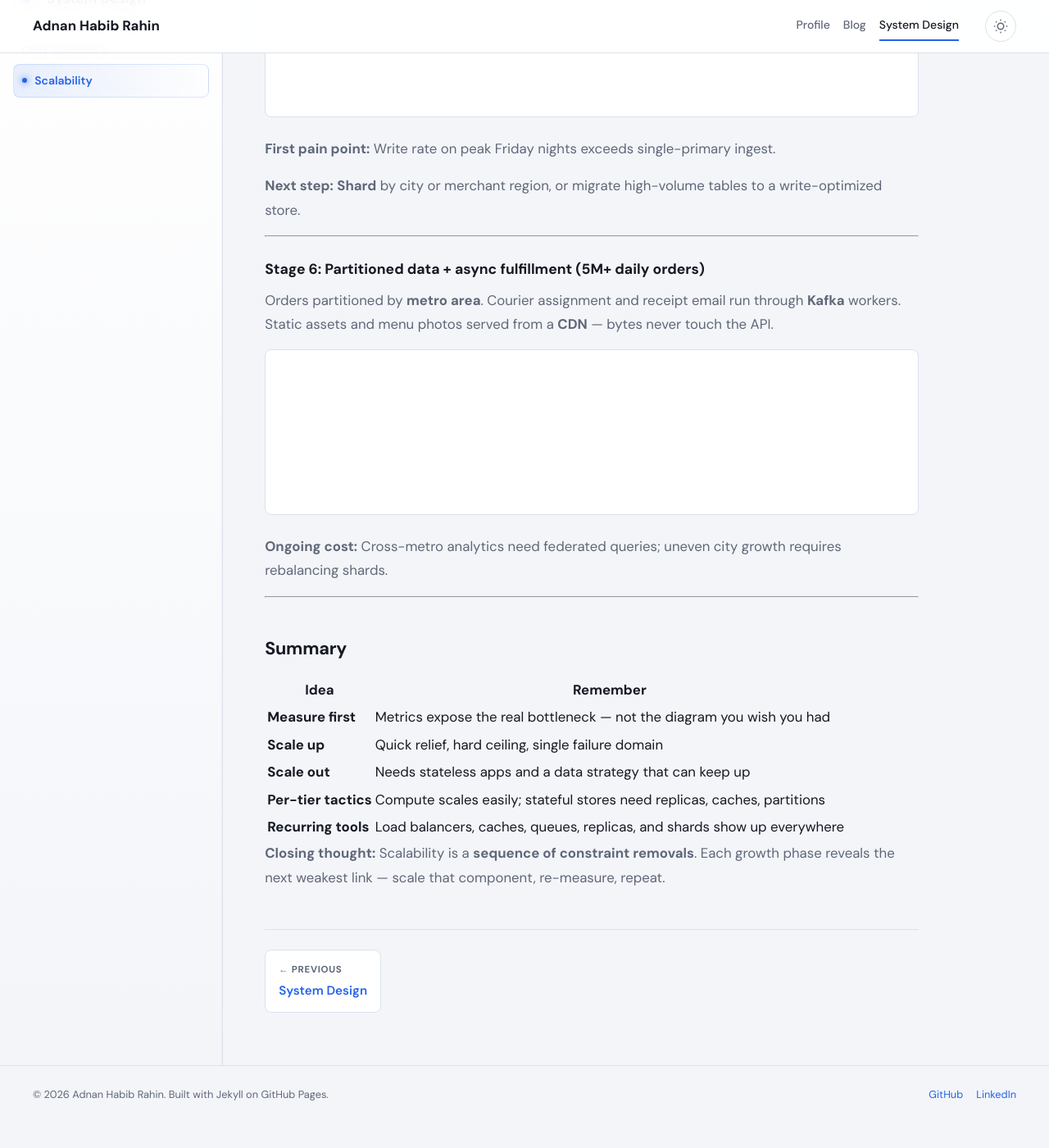
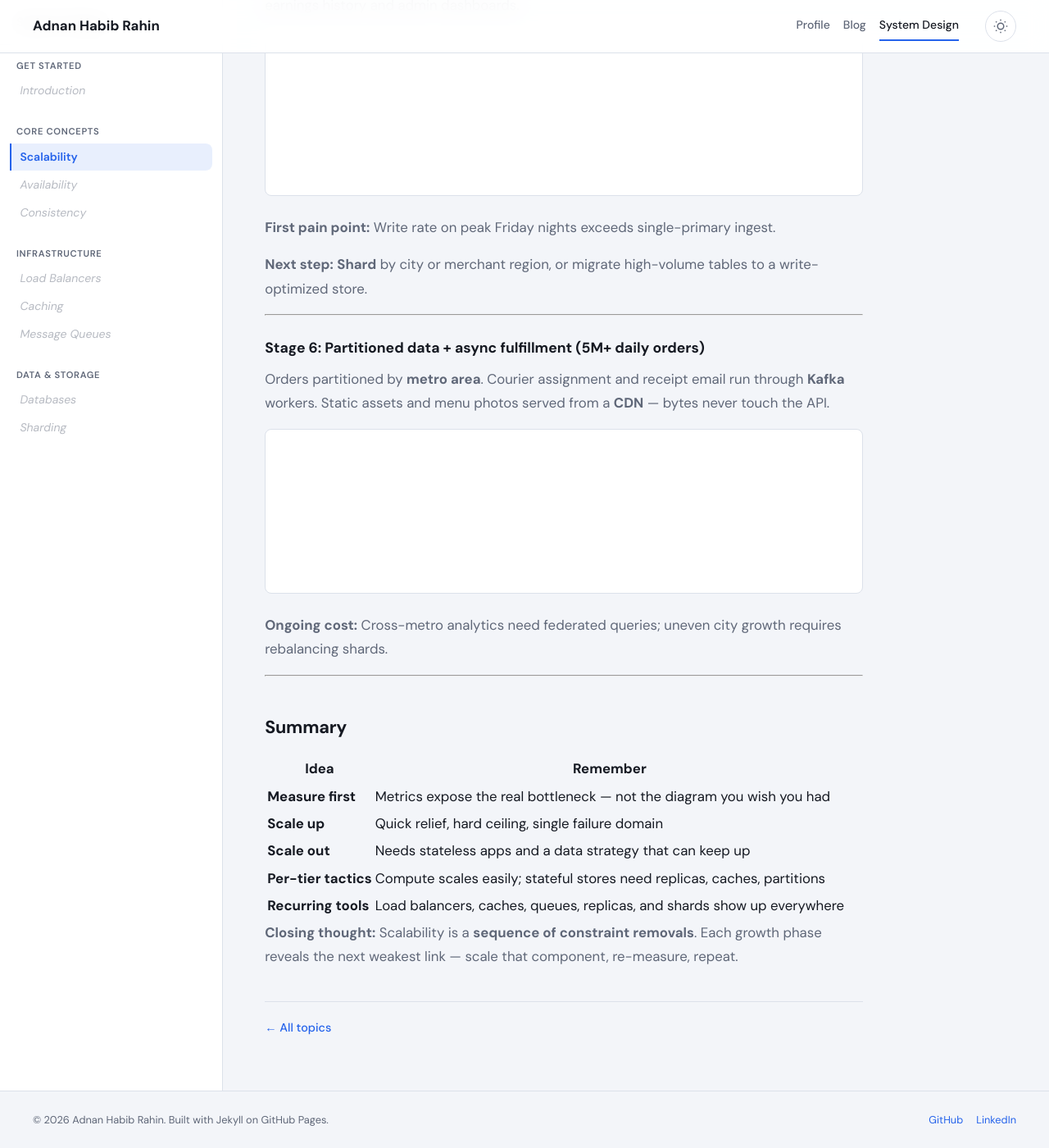
Before and after one commit to adnanrahin/adnanrahin.github.io, a Jekyll site: the page built from system-design/scalability.md, in a window 1280 px wide and 1400 px high, scrolled down 8602 px. Shown: the whole window at 82% size. Built offline with Jekyll 4.4.1, drawn with Linux system fonts in a browser that asks for light colours; before the commit the page ends 9972 px from its top, so only the background shows below that.

Commit message:
LangChain-style System Design docs with topic list and sidebar

```diff
--- a/_data/system_design_nav.yml
+++ b/_data/system_design_nav.yml
@@ -1,7 +1,51 @@
-# Add a topic here when its page exists under system-design/
-# Only listed topics appear in the sidebar.
+# System Design docs navigation
+# published: true  → page exists at /system-design/{slug}/
+# published: false → listed as "Coming soon" (sidebar + index)
+
+- section: Get Started
+  items:
+    - title: Introduction
+      slug: introduction
+      description: How to read these notes and what to expect in each topic.
+      published: false
 
 - section: Core Concepts
   items:
     - title: Scalability
       slug: scalability
+      description: Metrics, scale-up vs scale-out, and tier-by-tier growth patterns.
+      published: true
+    - title: Availability
+      slug: availability
+      description: Uptime, redundancy, failover, and SLA trade-offs.
+      published: false
+    - title: Consistency
+      slug: consistency
+      description: CAP theorem, strong vs eventual consistency, and real-world picks.
+      published: false
+
+- section: Infrastructure
+  items:
+    - title: Load Balancers
+      slug: load-balancers
+      description: L4 vs L7 routing, health checks, and traffic distribution.
+      published: false
+    - title: Caching
+      slug: caching
+      description: Cache-aside, TTL, eviction, and invalidation strategies.
+      published: false
+    - title: Message Queues
+      slug: message-queues
+      description: Async decoupling, backpressure, and consumer scaling.
+      published: false
+
+- section: Data & Storage
+  items:
+    - title: Databases
+      slug: databases
+      description: SQL vs NoSQL, replication, and when to pick each.
+      published: false
+    - title: Sharding
+      slug: sharding
+      description: Partition keys, hot spots, and cross-shard queries.
+      published: false
--- a/_includes/system-design-nav.html
+++ b/_includes/system-design-nav.html
@@ -6,10 +6,11 @@
       {% for item in group.items %}
         {% assign item_href = '/system-design/' | append: item.slug | append: '/' | relative_url %}
         <li class="docs-rail__item{% if page.sd_slug == item.slug %} docs-rail__item--active{% endif %}">
-          <a href="{{ item_href }}" class="docs-rail__link">
-            <span class="docs-rail__dot" aria-hidden="true"></span>
-            <span>{{ item.title }}</span>
-          </a>
+          {% if item.published %}
+          <a href="{{ item_href }}" class="docs-rail__link">{{ item.title }}</a>
+          {% else %}
+          <span class="docs-rail__link docs-rail__link--soon">{{ item.title }}</span>
+          {% endif %}
         </li>
       {% endfor %}
     </ul>
--- a/_includes/system-design-pager.html
+++ b/_includes/system-design-pager.html
@@ -1,60 +1,57 @@
 {% assign sd_next = nil %}
 {% assign sd_prev = nil %}
-{% assign sd_index = -1 %}
-{% assign sd_i = 0 %}
 {% assign sd_found = false %}
 
-{% if page.sd_slug == 'overview' %}
 {% for group in site.data.system_design_nav %}
   {% for item in group.items %}
-      {% unless sd_next %}
-        {% assign sd_next = item %}
-      {% endunless %}
-    {% endfor %}
-  {% endfor %}
-{% else %}
-  {% for group in site.data.system_design_nav %}
-    {% for item in group.items %}
-      {% if sd_found and sd_next == nil %}
+    {% if sd_found and sd_next == nil and item.published %}
       {% assign sd_next = item %}
     {% endif %}
     {% if page.sd_slug == item.slug %}
       {% assign sd_found = true %}
-        {% assign sd_index = sd_i %}
-      {% elsif sd_found == false %}
+    {% elsif sd_found == false and item.published %}
       {% assign sd_prev = item %}
     {% endif %}
-      {% assign sd_i = sd_i | plus: 1 %}
   {% endfor %}
 {% endfor %}
+
+{% if page.sd_overview %}
+  {% assign sd_prev = nil %}
+  {% unless sd_next %}
+    {% for group in site.data.system_design_nav %}
+      {% for item in group.items %}
+        {% if item.published and sd_next == nil %}
+          {% assign sd_next = item %}
+        {% endif %}
+      {% endfor %}
+    {% endfor %}
+  {% endunless %}
 {% endif %}
 
-{% assign sd_has_pager = false %}
-{% if page.sd_slug == 'overview' and sd_next %}
-  {% assign sd_has_pager = true %}
-{% elsif page.sd_slug != 'overview' %}
-  {% if sd_prev or sd_index == 0 or sd_next %}
-    {% assign sd_has_pager = true %}
+{% assign sd_show_pager = false %}
+{% if page.sd_overview and sd_next %}
+  {% assign sd_show_pager = true %}
+{% elsif page.sd_slug != 'overview' and page.sd_overview != true %}
+  {% if sd_prev or sd_next %}
+    {% assign sd_show_pager = true %}
   {% endif %}
 {% endif %}
 
-{% if sd_has_pager %}
+{% if sd_show_pager %}
 <nav class="docs-pager" aria-label="Topic navigation">
   <div class="docs-pager__item docs-pager__item--prev">
-    {% if page.sd_slug == 'overview' %}
+    {% if page.sd_overview %}
       <span class="docs-pager__placeholder"></span>
-    {% elsif sd_index == 0 %}
-      <a href="{{ '/system-design/' | relative_url }}" class="docs-pager__link">
-        <span class="docs-pager__label">Previous</span>
-        <span class="docs-pager__title">System Design</span>
-      </a>
     {% elsif sd_prev %}
       <a href="{{ '/system-design/' | append: sd_prev.slug | append: '/' | relative_url }}" class="docs-pager__link">
         <span class="docs-pager__label">Previous</span>
         <span class="docs-pager__title">{{ sd_prev.title }}</span>
       </a>
     {% else %}
-      <span class="docs-pager__placeholder"></span>
+      <a href="{{ '/system-design/' | relative_url }}" class="docs-pager__link">
+        <span class="docs-pager__label">Previous</span>
+        <span class="docs-pager__title">All topics</span>
+      </a>
     {% endif %}
   </div>
 
@@ -65,7 +62,10 @@
         <span class="docs-pager__title">{{ sd_next.title }}</span>
       </a>
     {% else %}
-      <span class="docs-pager__placeholder"></span>
+      <a href="{{ '/system-design/' | relative_url }}" class="docs-pager__link">
+        <span class="docs-pager__label">Next</span>
+        <span class="docs-pager__title">All topics</span>
+      </a>
     {% endif %}
   </div>
 </nav>
--- a/_layouts/system-design-docs.html
+++ b/_layouts/system-design-docs.html
@@ -4,8 +4,7 @@ layout: default
 <div class="docs-shell">
   <aside class="docs-rail" id="docs-rail" aria-label="System Design">
     <div class="docs-rail__top">
-      <a href="{{ '/system-design/' | relative_url }}" class="docs-rail__brand{% if page.sd_slug == 'overview' %} docs-rail__brand--active{% endif %}">
-        <span class="docs-rail__brand-icon" aria-hidden="true">◈</span>
+      <a href="{{ '/system-design/' | relative_url }}" class="docs-rail__brand{% if page.sd_overview %} docs-rail__brand--active{% endif %}">
         <span class="docs-rail__brand-text">System Design</span>
       </a>
       <button type="button" class="docs-rail__close" aria-label="Close navigation" data-docs-close>
@@ -40,6 +39,11 @@ layout: default
       <div class="docs-content post-content">
         {{ content }}
       </div>
+      {% unless page.sd_overview %}
+      <p class="docs-back-list">
+        <a href="{{ '/system-design/' | relative_url }}">← All topics</a>
+      </p>
+      {% endunless %}
       {% include system-design-pager.html %}
     </article>
   </div>
--- a/assets/css/style.css
+++ b/assets/css/style.css
@@ -1020,72 +1020,44 @@ code {
   top: var(--header-h);
   height: calc(100vh - var(--header-h));
   overflow-y: auto;
-  padding: 1.25rem 1rem 2rem;
-  background:
-    linear-gradient(180deg, var(--bg-elevated) 0%, var(--bg) 100%);
+  padding: 1.5rem 0 2rem;
+  background: var(--bg-elevated);
   border-right: 1px solid var(--border);
-  box-shadow: inset -1px 0 0 rgba(37, 99, 235, 0.06);
-}
-[data-theme="dark"] .docs-rail {
-  background: linear-gradient(180deg, #12151f 0%, #0f1117 100%);
-  box-shadow: inset -1px 0 0 rgba(108, 158, 255, 0.08);
 }
 
 .docs-rail__top {
   position: relative;
-  margin-bottom: 1.25rem;
-  padding-bottom: 1rem;
+  margin-bottom: 1rem;
+  padding: 0 1.25rem 1rem;
   border-bottom: 1px solid var(--border);
 }
 
-.docs-rail__home {
-  display: inline-block;
-  font-size: 0.75rem;
-  font-weight: 500;
-  color: var(--text-muted);
-  margin-bottom: 0.65rem;
-}
-.docs-rail__home:hover { color: var(--accent); }
-
 .docs-rail__brand {
-  display: flex;
-  align-items: center;
-  gap: 0.55rem;
-  color: var(--text);
-  font-weight: 700;
-  font-size: 1.05rem;
+  display: block;
+  color: var(--text);
+  font-weight: 700;
+  font-size: 0.95rem;
+  line-height: 1.3;
 }
 .docs-rail__brand:hover { color: var(--accent); }
-
-.docs-rail__brand--active {
-  color: var(--accent);
-}
-
-.docs-rail__brand-icon {
-  display: flex;
-  align-items: center;
-  justify-content: center;
-  width: 2rem;
-  height: 2rem;
-  border-radius: var(--radius-sm);
-  background: var(--accent-soft);
-  color: var(--accent);
-  font-size: 1rem;
-}
-
-.docs-rail__close { display: none; }
+.docs-rail__brand--active { color: var(--accent); }
+
+.docs-rail__brand-icon { display: none; }
+
+.docs-rail__nav {
+  padding: 0 0.75rem;
+}
 
 .docs-rail__group {
-  margin-bottom: 1.35rem;
-}
-.docs-rail__group:last-child { margin-bottom: 0; }
+  margin-bottom: 1.5rem;
+}
 
 .docs-rail__heading {
-  margin: 0 0 0.5rem;
-  padding: 0 0.65rem;
-  font-size: 0.68rem;
-  font-weight: 700;
-  letter-spacing: 0.1em;
+  margin: 0 0 0.35rem;
+  padding: 0 0.5rem;
+  font-size: 0.7rem;
+  font-weight: 600;
+  letter-spacing: 0.06em;
   text-transform: uppercase;
   color: var(--text-muted);
 }
@@ -1094,74 +1066,46 @@ code {
   list-style: none;
   margin: 0;
   padding: 0;
-  display: flex;
-  flex-direction: column;
-  gap: 0.15rem;
 }
 
 .docs-rail__link {
-  display: flex;
-  align-items: center;
-  gap: 0.55rem;
-  padding: 0.5rem 0.65rem;
-  border-radius: var(--radius-sm);
+  display: block;
+  padding: 0.4rem 0.5rem 0.4rem 0.65rem;
+  margin: 0.1rem 0;
+  border-left: 2px solid transparent;
+  border-radius: 0 var(--radius-sm) var(--radius-sm) 0;
   font-size: 0.875rem;
-  font-weight: 500;
-  color: var(--text-muted);
-  border: 1px solid transparent;
-  transition: background 0.15s, color 0.15s, border-color 0.15s;
+  font-weight: 400;
+  color: var(--text-muted);
+  line-height: 1.4;
+  transition: color 0.12s, background 0.12s, border-color 0.12s;
 }
 a.docs-rail__link:hover {
+  color: var(--text);
   background: var(--accent-soft);
-  color: var(--text);
-}
-
-.docs-rail__dot {
-  width: 6px;
-  height: 6px;
-  border-radius: 50%;
-  background: var(--border);
-  flex-shrink: 0;
-  transition: background 0.15s, box-shadow 0.15s;
 }
 
 .docs-rail__item--active .docs-rail__link {
-  background: linear-gradient(90deg, var(--accent-soft) 0%, transparent 100%);
-  border-color: rgba(37, 99, 235, 0.15);
-  color: var(--accent);
-  font-weight: 600;
-}
-[data-theme="dark"] .docs-rail__item--active .docs-rail__link {
-  border-color: rgba(108, 158, 255, 0.2);
-}
-.docs-rail__item--active .docs-rail__dot {
-  background: var(--accent);
-  box-shadow: 0 0 8px var(--accent);
+  border-left-color: var(--accent);
+  background: var(--accent-soft);
+  color: var(--accent);
+  font-weight: 600;
 }
 
 .docs-rail__link--soon {
-  opacity: 0.55;
+  opacity: 0.45;
   cursor: default;
-}
-.docs-rail__soon {
-  margin-left: auto;
-  font-size: 0.62rem;
-  font-weight: 700;
-  text-transform: uppercase;
-  letter-spacing: 0.05em;
-  padding: 0.12rem 0.4rem;
-  border-radius: 999px;
-  background: var(--bg-card);
-  border: 1px dashed var(--border);
-  color: var(--text-muted);
-}
+  font-style: italic;
+}
+
+.docs-rail__close { display: none; }
 
 .docs-backdrop { display: none; }
 
 .docs-stage {
   min-width: 0;
-  padding: 2rem clamp(1.25rem, 4vw, 3.5rem) 4rem;
-  max-width: 900px;
+  padding: 2.5rem clamp(1.5rem, 4vw, 4rem) 4rem;
+  max-width: 52rem;
 }
 
 .docs-stage__toolbar {
@@ -1235,6 +1179,115 @@ a.docs-rail__link:hover {
   margin: 1.5rem 0 0.5rem;
   font-size: 1.1rem;
   font-weight: 700;
+}
+
+/* Topic index (System Design home) */
+.docs-index__list {
+  display: flex;
+  flex-direction: column;
+  gap: 0.75rem;
+}
+
+.docs-index__card {
+  padding: 1.15rem 1.25rem;
+  background: var(--bg-card);
+  border: 1px solid var(--border);
+  border-radius: var(--radius-sm);
+  transition: border-color 0.15s, box-shadow 0.15s;
+}
+.docs-index__card:not(.docs-index__card--soon):hover {
+  border-color: rgba(37, 99, 235, 0.35);
+  box-shadow: var(--shadow-sm);
+}
+.docs-index__card--soon {
+  opacity: 0.7;
+  background: var(--bg);
+}
+
+.docs-index__section {
+  margin: 0 0 0.35rem;
+  font-size: 0.68rem;
+  font-weight: 600;
+  letter-spacing: 0.06em;
+  text-transform: uppercase;
+  color: var(--accent);
+}
+
+.docs-index__title {
+  margin: 0 0 0.35rem;
+  font-size: 1.1rem;
+  font-weight: 700;
+  line-height: 1.3;
+}
+.docs-index__title a {
+  color: var(--text);
+}
+.docs-index__title a:hover {
+  color: var(--accent);
+}
+
+.docs-index__desc {
+  margin: 0;
+  font-size: 0.9rem;
+  line-height: 1.55;
+  color: var(--text-muted);
+}
+
+.docs-index__badge {
+  display: inline-block;
+  margin-top: 0.5rem;
+  font-size: 0.68rem;
+  font-weight: 600;
+  text-transform: uppercase;
+  letter-spacing: 0.04em;
+  color: var(--text-muted);
+}
+
+.docs-index__pagination {
+  display: flex;
+  align-items: center;
+  justify-content: center;
+  gap: 1.25rem;
+  margin-top: 2rem;
+  padding-top: 1.5rem;
+  border-top: 1px solid var(--border);
+}
+
+.docs-index__page-btn {
+  padding: 0.45rem 1rem;
+  font-size: 0.875rem;
+  font-weight: 600;
+  font-family: inherit;
+  color: var(--text);
+  background: var(--bg-card);
+  border: 1px solid var(--border);
+  border-radius: var(--radius-sm);
+  cursor: pointer;
+  transition: border-color 0.15s, color 0.15s;
+}
+.docs-index__page-btn:hover:not(:disabled) {
+  border-color: var(--accent);
+  color: var(--accent);
+}
+.docs-index__page-btn:disabled {
+  opacity: 0.4;
+  cursor: not-allowed;
+}
+
+.docs-index__page-info {
+  font-size: 0.875rem;
+  font-weight: 500;
+  color: var(--text-muted);
+  min-width: 7rem;
+  text-align: center;
+}
+
+.docs-back-list {
+  margin: 2.5rem 0 0;
+  padding-top: 1.25rem;
+  border-top: 1px solid var(--border);
+  font-size: 0.9rem;
+  font-weight: 500;
 }
 
 .docs-pager {
--- a/assets/js/main.js
+++ b/assets/js/main.js
@@ -66,4 +66,39 @@ document.addEventListener('DOMContentLoaded', () => {
   docsClose.forEach((el) => {
     el.addEventListener('click', () => setDocsRailOpen(false));
   });
+
+  const docsIndex = document.querySelector('[data-docs-index]');
+  if (docsIndex) {
+    const perPage = parseInt(docsIndex.dataset.perPage, 10) || 6;
+    const cards = Array.from(docsIndex.querySelectorAll('[data-index-card]'));
+    const pagination = docsIndex.querySelector('[data-index-pagination]');
+    const prevBtn = docsIndex.querySelector('[data-index-prev]');
+    const nextBtn = docsIndex.querySelector('[data-index-next]');
+    const info = docsIndex.querySelector('[data-index-info]');
+    const totalPages = Math.max(1, Math.ceil(cards.length / perPage));
+    let currentPage = 1;
+
+    function showPage(page) {
+      currentPage = Math.min(Math.max(1, page), totalPages);
+      cards.forEach((card) => {
+        const cardPage = parseInt(card.dataset.page, 10);
+        card.hidden = cardPage !== currentPage;
+      });
+      if (info) info.textContent = `Page ${currentPage} of ${totalPages}`;
+      if (prevBtn) prevBtn.disabled = currentPage <= 1;
+      if (nextBtn) nextBtn.disabled = currentPage >= totalPages;
+    }
+
+    if (pagination && totalPages > 1) {
+      pagination.hidden = false;
+      if (prevBtn) {
+        prevBtn.addEventListener('click', () => showPage(currentPage - 1));
+      }
+      if (nextBtn) {
+        nextBtn.addEventListener('click', () => showPage(currentPage + 1));
+      }
+    }
+
+    showPage(1);
+  }
 });
--- a/system-design/index.html
+++ b/system-design/index.html
@@ -8,4 +8,4 @@ description: Architecture patterns, trade-offs, and interview-ready walkthroughs
 permalink: /system-design/
 ---
 
-Pick a topic from the sidebar to get started.
+{% include system-design-index-list.html per_page: 6 %}
```
Also changed, not shown: _includes/system-design-index-list.html (added, +41 -0 lines). Lines whose indentation alone changed are shown as unchanged.
